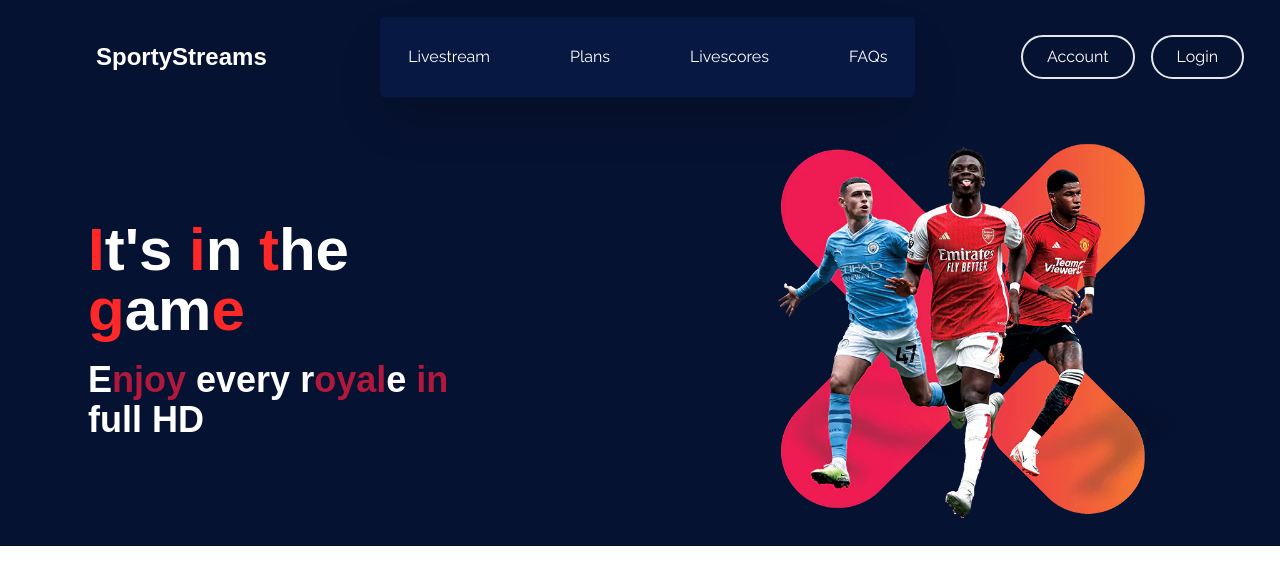
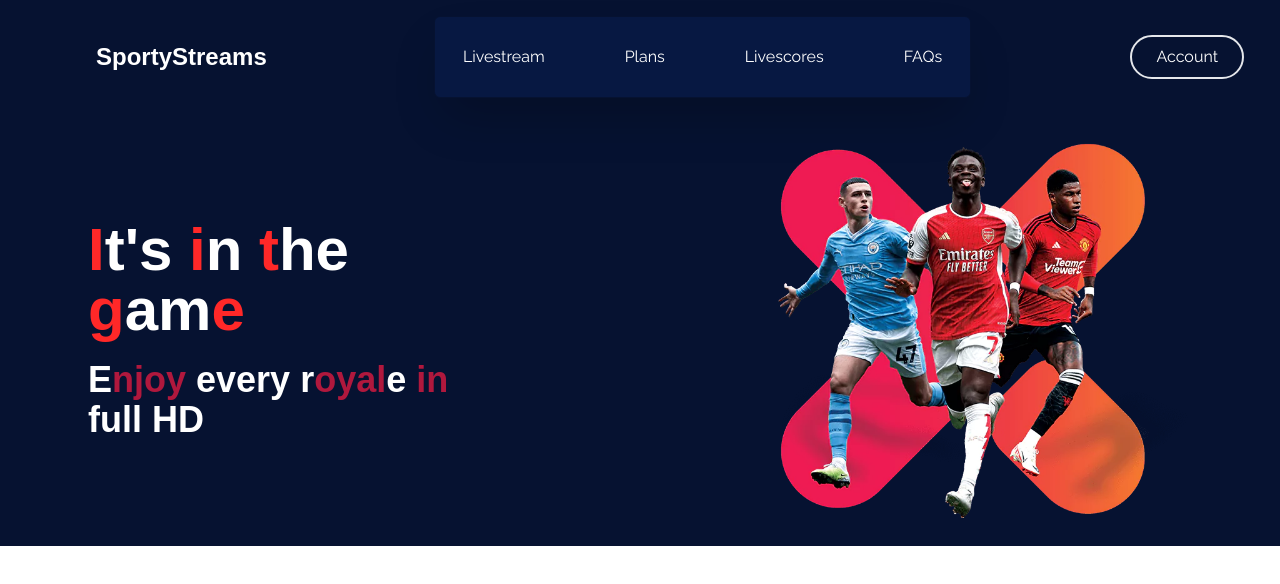
Before and after one commit to lumasia07/sportystreams, a Next.js app: page / in a window 1280 px wide. Shown: the top 584 px of the page. Built offline with nearby package versions, Linux system fonts and the light colour scheme; a web font is replaced by a local one.

Commit message:
removed login button

```diff
--- a/app/_components/nav.js
+++ b/app/_components/nav.js
@@ -26,7 +26,7 @@ export default function Navbar() {
       </div>
       <div className="hidden md:flex space-x-4 mr-5">
         <button className="border-2 text-white px-6 py-2 rounded-full hover:bg-[#061231]">Account</button>
-        <button className="border-2 text-white px-6 py-2 rounded-full hover:bg-[#061231]">Login</button>
+        {/* <button className="border-2 text-white px-6 py-2 rounded-full hover:bg-[#061231]">Login</button> */}
       </div>
       <div className="md:hidden bg-[#FF2828] p-2 text-3xl cursor-pointer rounded" onClick={() => setIsMenuOpen(!isMenuOpen)}>
         <svg xmlns="http://www.w3.org/2000/svg" width="1em" height="1em" viewBox="0 0 24 24">
```
